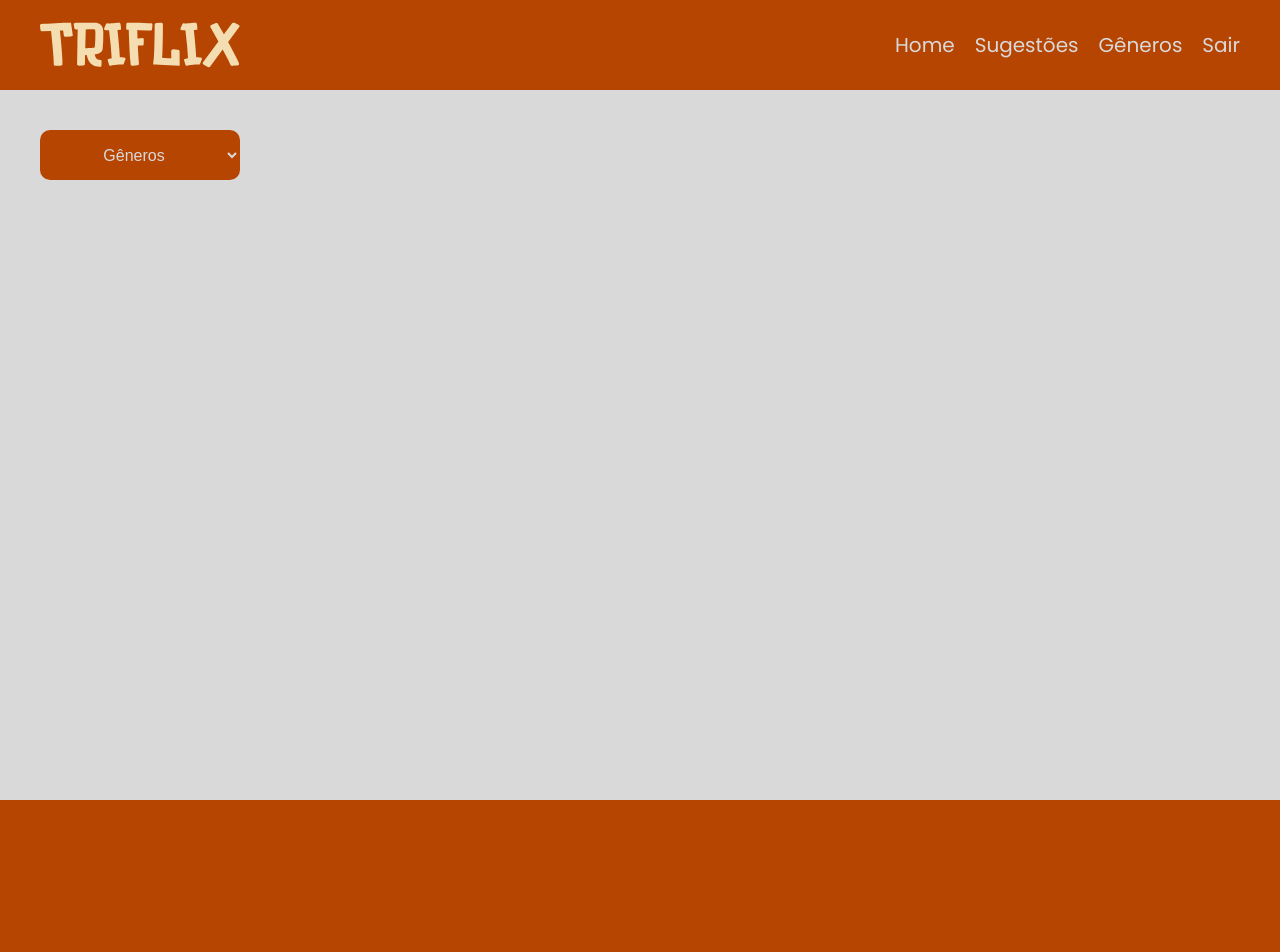
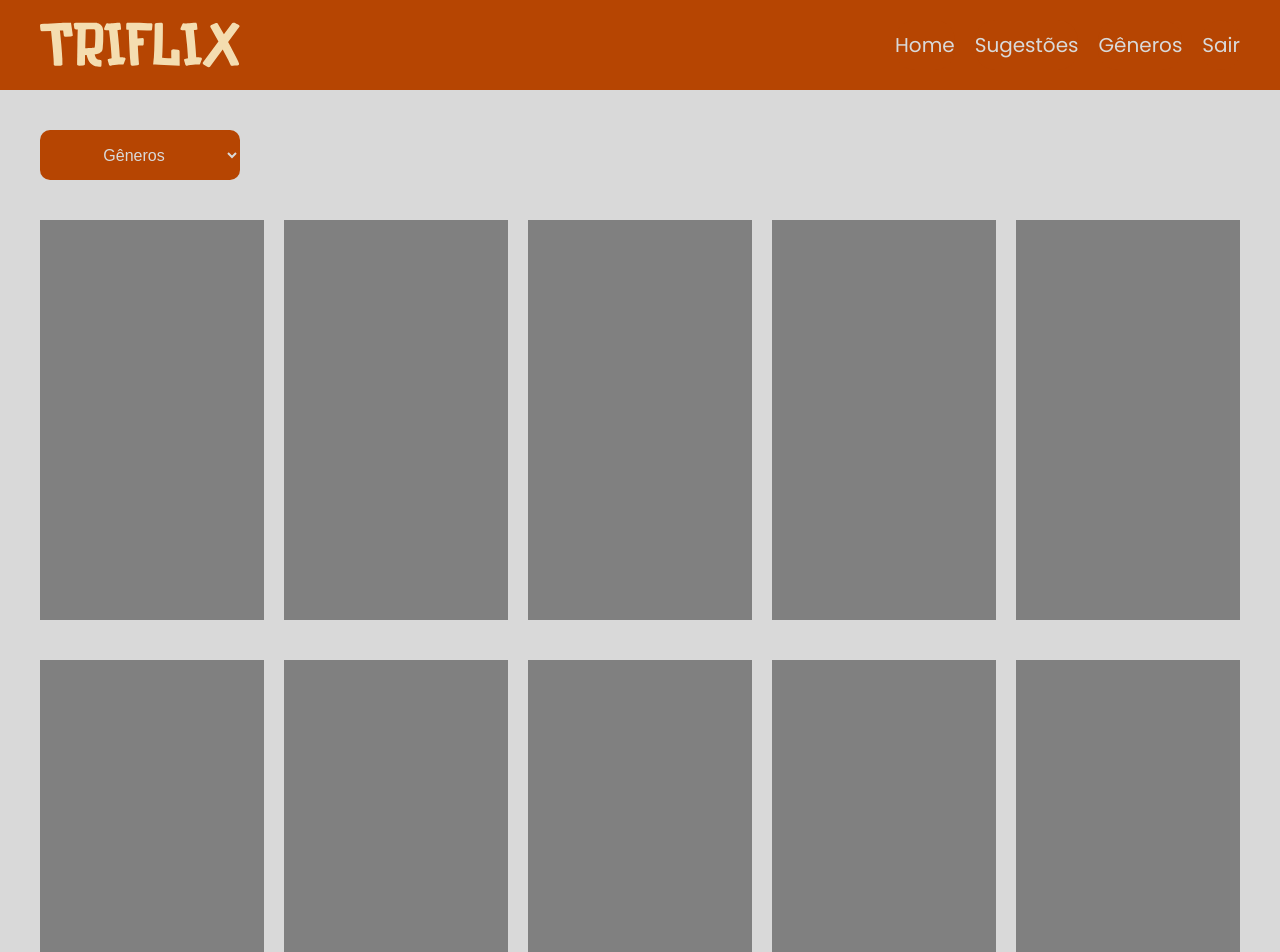
Before and after one commit to Oldiney1/projeto-triflix, a Next.js app: page /genres in a window 1280 px wide. Shown: the top 952 px of the page. Before the commit the page ends 800 px from the top, so only its background shows below. Built offline with nearby package versions, Linux system fonts and the light colour scheme.

Commit message:
feat: Estruturação do slider e paginação de generos

```diff
--- a/src/app/genres/page.jsx
+++ b/src/app/genres/page.jsx
@@ -15,6 +15,24 @@ export default function Genres(){
                     <option value="">Terror</option>
                 </select>
             </div>
+
+            <div className={styles.movieContainer}>
+                <div className={styles.movieBox}></div>
+                <div className={styles.movieBox}></div>
+                <div className={styles.movieBox}></div>
+                <div className={styles.movieBox}></div>
+                <div className={styles.movieBox}></div>
+            </div>
+
+            <div className={styles.movieContainer}>
+                <div className={styles.movieBox}></div>
+                <div className={styles.movieBox}></div>
+                <div className={styles.movieBox}></div>
+                <div className={styles.movieBox}></div>
+                <div className={styles.movieBox}></div>
+            </div>
+
+
         </div>
     );
 }
--- a/src/app/genres/page.module.css
+++ b/src/app/genres/page.module.css
@@ -1,7 +1,7 @@
 .container{
     background-color: var(--fourth-color);
     width: 100vw;
-    height: 100vh;
+    height: 100%;
 
     .items{
         margin: 40px;
@@ -24,4 +24,17 @@
       outline: none;
       border-color: var(--fourth-color);
     }
+
+    .movieContainer{
+      margin: 40px;
+      display: flex;
+      gap: 20px;
+
+
+      .movieBox{
+        background-color: gray;
+        width: 350px;
+        height: 400px;
+      }
+    }
 }
--- a/src/components/slider/component.module.css
+++ b/src/components/slider/component.module.css
@@ -1,4 +1,23 @@
 .container{
     background-color: var(--fourth-color);
-    height: 20.5vh;
+    height: 20vh;
+    padding: 40px;
+
+    h1{
+        font-size: 24px;
+    }
+
+    .movieContainer{
+        display: flex;
+        align-items: center;
+        justify-content: space-around;
+        gap: 20px;
+
+        .movieBox{
+            height: 150px;
+            width: 160px;
+            background-color: gray;
+        }
+    }
+
 }
```
Also changed, not shown: src/components/slider/index.jsx (+21 -1 lines).
